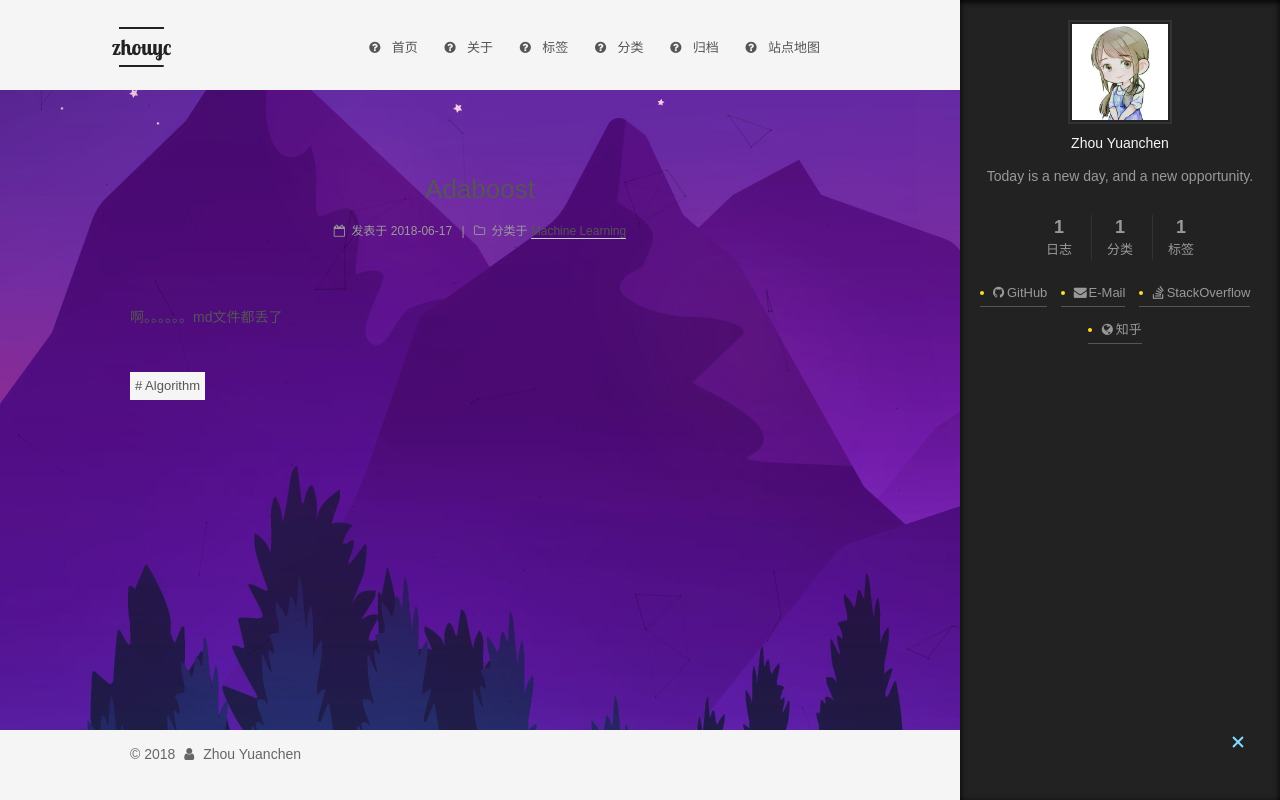
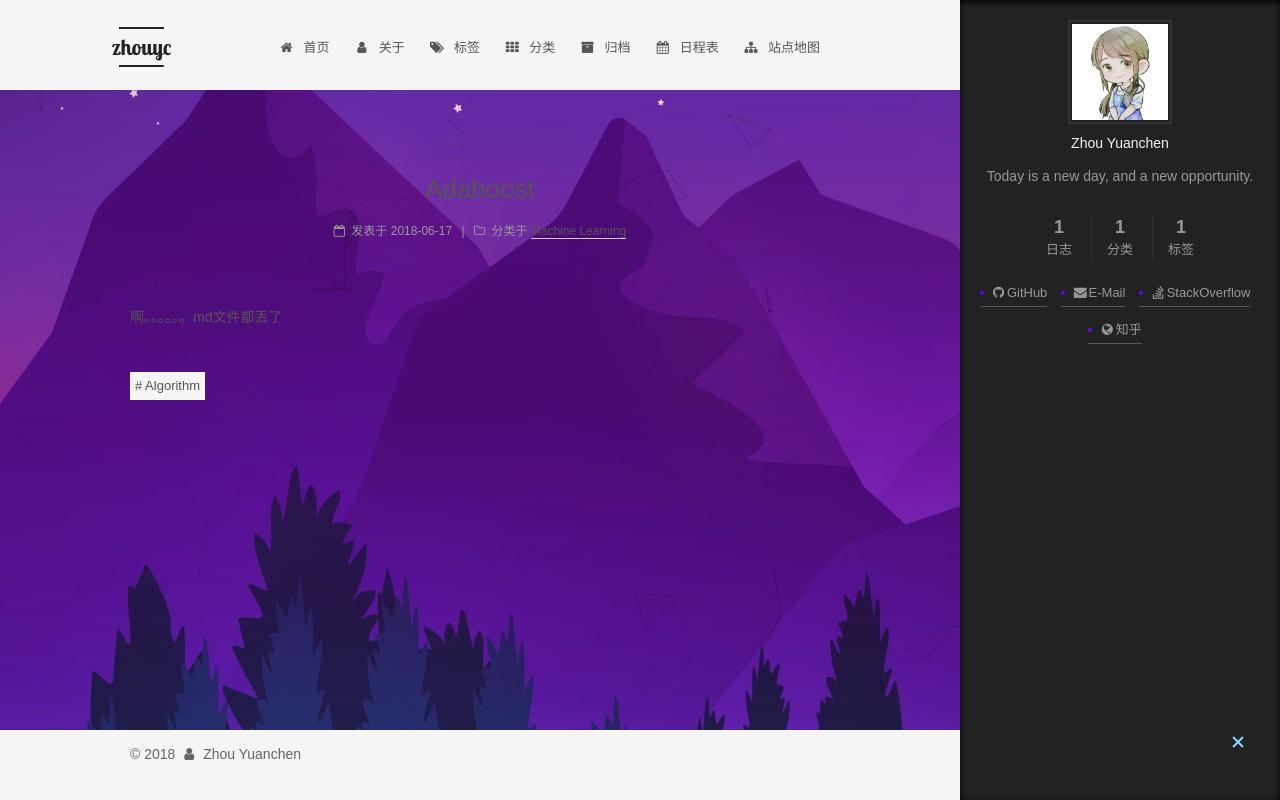
Before and after one commit to HCMY/hcmy.github.io, a plain HTML site: page 2018/06/17/Adaboost/index.html in a window 1280 px wide. Both pictures are taken after a click on the element 1238 px from the left and 743 px from the top of the page. Drawn offline with Linux system fonts and the light colour scheme; a web font is replaced by a local one.

Commit message:
Site updated: 2018-06-17 18:07:56

```diff
--- a/2018/06/17/Adaboost/index.html
+++ b/2018/06/17/Adaboost/index.html
@@ -222,7 +222,7 @@
         <li class="menu-item menu-item-home">
           <a href="/" rel="section">
 
-              <i class="menu-item-icon fa fa-fw fa-question-circle"></i> <br />
+              <i class="menu-item-icon fa fa-fw fa-home"></i> <br />
 
             首页
           </a>
@@ -230,9 +230,9 @@
 
 
         <li class="menu-item menu-item-about">
-          <a href="/about" rel="section">
+          <a href="/about/" rel="section">
 
-              <i class="menu-item-icon fa fa-fw fa-question-circle"></i> <br />
+              <i class="menu-item-icon fa fa-fw fa-user"></i> <br />
 
             关于
           </a>
@@ -240,9 +240,9 @@
 
 
         <li class="menu-item menu-item-tags">
-          <a href="/tags" rel="section">
+          <a href="/tags/" rel="section">
 
-              <i class="menu-item-icon fa fa-fw fa-question-circle"></i> <br />
+              <i class="menu-item-icon fa fa-fw fa-tags"></i> <br />
 
             标签
           </a>
@@ -250,9 +250,9 @@
 
 
         <li class="menu-item menu-item-categories">
-          <a href="/categories" rel="section">
+          <a href="/categories/" rel="section">
 
-              <i class="menu-item-icon fa fa-fw fa-question-circle"></i> <br />
+              <i class="menu-item-icon fa fa-fw fa-th"></i> <br />
 
             分类
           </a>
@@ -260,11 +260,21 @@
 
 
         <li class="menu-item menu-item-archives">
-          <a href="/archives" rel="section">
+          <a href="/archives/" rel="section">
 
-              <i class="menu-item-icon fa fa-fw fa-question-circle"></i> <br />
+              <i class="menu-item-icon fa fa-fw fa-archive"></i> <br />
 
             归档
+          </a>
+        </li>
+
+
+        <li class="menu-item menu-item-schedule">
+          <a href="/schedule/" rel="section">
+
+              <i class="menu-item-icon fa fa-fw fa-calendar"></i> <br />
+
+            日程表
           </a>
         </li>
 
@@ -272,7 +282,7 @@
         <li class="menu-item menu-item-sitemap">
           <a href="/sitemap.xml" rel="section">
 
-              <i class="menu-item-icon fa fa-fw fa-question-circle"></i> <br />
+              <i class="menu-item-icon fa fa-fw fa-sitemap"></i> <br />
 
             站点地图
           </a>
@@ -493,7 +503,7 @@
 
               <div class="site-state-item site-state-posts">
 
-                <a href="/archives">
+                <a href="/archives/">
 
                   <span class="site-state-item-count">1</span>
                   <span class="site-state-item-name">日志</span>
--- a/css/main.css
+++ b/css/main.css
@@ -1822,7 +1822,7 @@ pre .javascript .function {
   width: 4px;
   height: 4px;
   border-radius: 50%;
-  background: #ffdd2a;
+  background: #6306ff;
 }
 .links-of-blogroll {
   font-size: 13px;
```
Also changed, not shown: archives/2018/06/index.html (+21 -11 lines), archives/2018/index.html (+21 -11 lines), archives/index.html (+21 -11 lines), categories/Machine-Learning/index.html (+21 -11 lines), categories/index.html (+21 -11 lines), index.html (+21 -11 lines), tags/Algorithm/index.html (+21 -11 lines), tags/index.html (+21 -11 lines).
